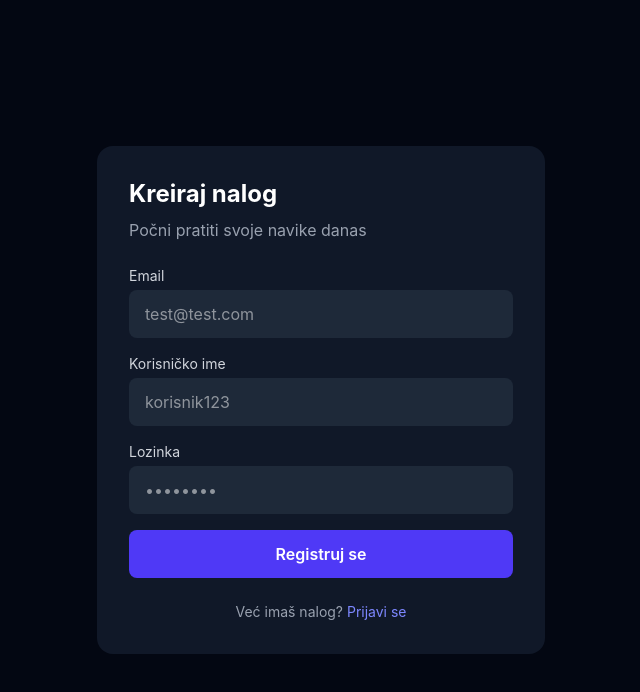
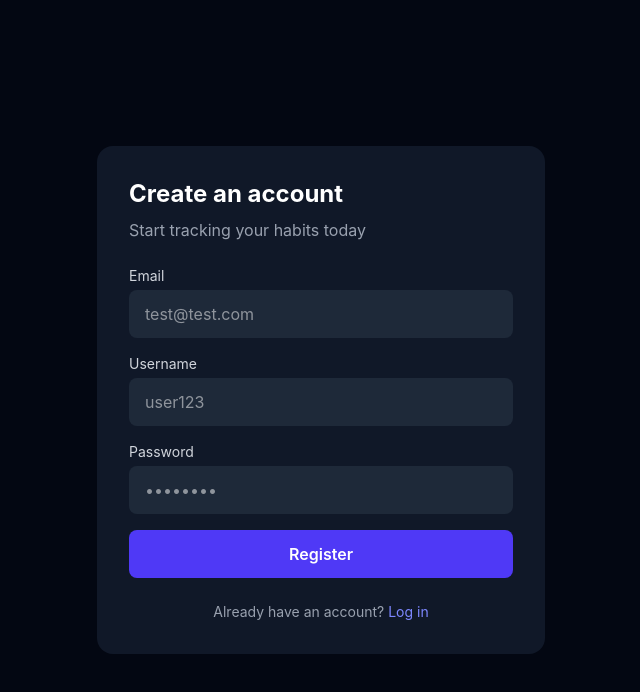
Before and after one commit to kirca01/habit-tracker-client, a React (Vite) app: page /register in a window 1280 px wide. Shown: the top 692 px of the page, without its empty margins (319-959 px from the left). Built offline with nearby package versions, Linux system fonts and the light colour scheme.

Commit message:
translate UI to English

```diff
--- a/src/components/AddHabitModal.tsx
+++ b/src/components/AddHabitModal.tsx
@@ -21,33 +21,33 @@ export default function AddHabitModal({ onAdd, onClose }: Props) {
   return (
     <div className="fixed inset-0 bg-black/60 flex items-center justify-center p-4 z-50">
       <div className="bg-gray-900 rounded-2xl p-6 w-full max-w-md">
-        <h2 className="text-white text-xl font-bold mb-4">Nova navika</h2>
+        <h2 className="text-white text-xl font-bold mb-4">New Habit</h2>
 
         <div className="space-y-4">
           <div>
-            <label className="text-gray-300 text-sm mb-1 block">Naziv *</label>
+            <label className="text-gray-300 text-sm mb-1 block">Name *</label>
             <input
               type="text"
               value={name}
               onChange={(e) => setName(e.target.value)}
               className="w-full bg-gray-800 text-white rounded-lg px-4 py-3 outline-none focus:ring-2 focus:ring-indigo-500"
-              placeholder="npr. Vježbanje"
+              placeholder="e.g. Exercise"
             />
           </div>
 
           <div>
-            <label className="text-gray-300 text-sm mb-1 block">Opis (opciono)</label>
+            <label className="text-gray-300 text-sm mb-1 block">Description (optional)</label>
             <input
               type="text"
               value={description}
               onChange={(e) => setDescription(e.target.value)}
               className="w-full bg-gray-800 text-white rounded-lg px-4 py-3 outline-none focus:ring-2 focus:ring-indigo-500"
-              placeholder="npr. 30 minuta cardio"
+              placeholder="e.g. 30 min cardio"
             />
           </div>
 
           <div>
-            <label className="text-gray-300 text-sm mb-1 block">Boja</label>
+            <label className="text-gray-300 text-sm mb-1 block">Color</label>
             <div className="flex gap-2">
               {COLORS.map(c => (
                 <button
@@ -66,13 +66,13 @@ export default function AddHabitModal({ onAdd, onClose }: Props) {
             onClick={onClose}
             className="flex-1 py-2 rounded-xl bg-gray-800 text-gray-300 hover:bg-gray-700 transition"
           >
-            Odustani
+            Cancel
           </button>
           <button
             onClick={handleSubmit}
             className="flex-1 py-2 rounded-xl bg-indigo-600 hover:bg-indigo-700 text-white font-semibold transition"
           >
-            Dodaj
+            Add
           </button>
         </div>
       </div>
--- a/src/components/HabitCard.tsx
+++ b/src/components/HabitCard.tsx
@@ -51,7 +51,7 @@ export default function HabitCard({ habit, onCheckIn, onUndoCheckIn, onDelete }:
       <div className="flex items-center gap-2">
         <span className="text-2xl">🔥</span>
         <span className="text-white font-bold text-xl">{streak}</span>
-        <span className="text-gray-400 text-sm">dan streak</span>
+        <span className="text-gray-400 text-sm">day streak</span>
       </div>
 
       <HabitHeatmap entries={habit.entries} />
@@ -64,7 +64,7 @@ export default function HabitCard({ habit, onCheckIn, onUndoCheckIn, onDelete }:
             : 'bg-gray-800 hover:bg-indigo-600 text-gray-300 hover:text-white'
         }`}
       >
-        {isCompletedToday ? '✓ Završeno danas' : 'Označi kao završeno'}
+        {isCompletedToday ? '✓ Done today' : 'Mark as done'}
       </button>
     </div>
   );
--- a/src/components/HabitHeatmap.tsx
+++ b/src/components/HabitHeatmap.tsx
@@ -28,7 +28,7 @@ export default function HabitHeatmap({ entries }: Props) {
 
     return (
     <div className="mt-3">
-        <p className="text-gray-500 text-xs mb-2">Posljednjih 6 mjeseci</p>
+        <p className="text-gray-500 text-xs mb-2">Last 6 months</p>
         <div className="flex gap-1">
             {chunks.map((week, wi) => (
             <div key={wi} className="flex flex-col gap-1">
--- a/src/pages/DashboardPage.tsx
+++ b/src/pages/DashboardPage.tsx
@@ -16,7 +16,7 @@ export default function DashboardPage() {
       const res = await api.get('/habits');
       setHabits(res.data);
     } catch {
-      console.error('Greška pri dohvatanju navika');
+      console.error('Error fetching habits');
     } finally {
       setLoading(false);
     }
@@ -31,7 +31,7 @@ export default function DashboardPage() {
       await api.post('/habits', { name, description, color });
       fetchHabits();
     } catch {
-      console.error('Greška pri dodavanju navike');
+      console.error('Error adding habit');
     }
   };
 
@@ -40,7 +40,7 @@ export default function DashboardPage() {
       await api.post(`/habits/${id}/checkin`);
       fetchHabits();
     } catch {
-      console.error('Greška pri check-in');
+      console.error('Error checking in');
     }
   };
 
@@ -49,7 +49,7 @@ export default function DashboardPage() {
       await api.delete(`/habits/${id}/checkin`);
       fetchHabits();
     } catch {
-      console.error('Greška pri undo check-in');
+      console.error('Error undoing check-in');
     }
   };
 
@@ -58,7 +58,7 @@ export default function DashboardPage() {
       await api.delete(`/habits/${id}`);
       fetchHabits();
     } catch {
-      console.error('Greška pri brisanju');
+      console.error('Error deleting habit');
     }
   };
 
@@ -72,9 +72,9 @@ export default function DashboardPage() {
 
         <div className="flex items-center justify-between mb-8">
           <div>
-            <h1 className="text-2xl font-bold text-white">Moje navike</h1>
+            <h1 className="text-2xl font-bold text-white">My Habits</h1>
             <p className="text-gray-400 text-sm mt-1">
-              {completedToday} / {habits.length} završeno danas
+              {completedToday} / {habits.length} completed today
             </p>
           </div>
           <div className="flex gap-3">
@@ -82,13 +82,13 @@ export default function DashboardPage() {
               onClick={() => setShowModal(true)}
               className="bg-indigo-600 hover:bg-indigo-700 text-white px-4 py-2 rounded-xl font-semibold transition"
             >
-              + Dodaj
+              + Add
             </button>
             <button
               onClick={logout}
               className="bg-gray-800 hover:bg-gray-700 text-gray-300 px-4 py-2 rounded-xl transition"
             >
-              Odjava
+              Logout
             </button>
           </div>
         </div>
@@ -105,11 +105,11 @@ export default function DashboardPage() {
         )}
 
         {loading ? (
-          <p className="text-gray-400 text-center mt-20">Učitavanje...</p>
+          <p className="text-gray-400 text-center mt-20">Loading...</p>
         ) : habits.length === 0 ? (
           <div className="text-center mt-20">
-            <p className="text-gray-400 text-lg">Nemaš još navika.</p>
-            <p className="text-gray-600 text-sm mt-1">Klikni "Dodaj" da počneš!</p>
+            <p className="text-gray-400 text-lg">No habits yet.</p>
+            <p className="text-gray-600 text-sm mt-1">Click "Add" to get started!</p>
           </div>
         ) : (
           <div className="grid gap-4">
--- a/src/pages/LoginPage.tsx
+++ b/src/pages/LoginPage.tsx
@@ -20,7 +20,7 @@ export default function LoginPage() {
       login(res.data.token);
       navigate('/');
     } catch {
-      setError('Pogrešan email ili lozinka.');
+      setError('Invalid email or password.');
     } finally {
       setLoading(false);
     }
@@ -29,8 +29,8 @@ export default function LoginPage() {
   return (
     <div className="min-h-screen bg-gray-950 flex items-center justify-center p-4">
       <div className="bg-gray-900 rounded-2xl p-8 w-full max-w-md">
-        <h1 className="text-2xl font-bold text-white mb-2">Dobrodošao nazad</h1>
-        <p className="text-gray-400 mb-6">Prijavi se na svoj nalog</p>
+        <h1 className="text-2xl font-bold text-white mb-2">Welcome back</h1>
+        <p className="text-gray-400 mb-6">Sign in to your account</p>
 
         {error && <p className="text-red-400 text-sm mb-4">{error}</p>}
 
@@ -46,7 +46,7 @@ export default function LoginPage() {
             />
           </div>
           <div>
-            <label className="text-gray-300 text-sm mb-1 block">Lozinka</label>
+            <label className="text-gray-300 text-sm mb-1 block">Password</label>
             <input
               type="password"
               value={password}
@@ -60,14 +60,14 @@ export default function LoginPage() {
             disabled={loading}
             className="w-full bg-indigo-600 hover:bg-indigo-700 text-white font-semibold py-3 rounded-lg transition disabled:opacity-50"
           >
-            {loading ? 'Prijava...' : 'Prijavi se'}
+            {loading ? 'Logging...' : 'Log in'}
           </button>
         </div>
 
         <p className="text-gray-400 text-sm mt-6 text-center">
-          Nemaš nalog?{' '}
+          Don't have an account?{' '}
           <Link to="/register" className="text-indigo-400 hover:underline">
-            Registruj se
+            Register
           </Link>
         </p>
       </div>
--- a/src/pages/RegisterPage.tsx
+++ b/src/pages/RegisterPage.tsx
@@ -21,7 +21,7 @@ export default function RegisterPage() {
       login(res.data.token);
       navigate('/');
     } catch {
-      setError('Registracija neuspješna. Email možda već postoji.');
+      setError('Registration failed. Email may already exist.');
     } finally {
       setLoading(false);
     }
@@ -30,8 +30,8 @@ export default function RegisterPage() {
   return (
     <div className="min-h-screen bg-gray-950 flex items-center justify-center p-4">
       <div className="bg-gray-900 rounded-2xl p-8 w-full max-w-md">
-        <h1 className="text-2xl font-bold text-white mb-2">Kreiraj nalog</h1>
-        <p className="text-gray-400 mb-6">Počni pratiti svoje navike danas</p>
+        <h1 className="text-2xl font-bold text-white mb-2">Create an account</h1>
+        <p className="text-gray-400 mb-6">Start tracking your habits today</p>
 
         {error && <p className="text-red-400 text-sm mb-4">{error}</p>}
 
@@ -47,17 +47,17 @@ export default function RegisterPage() {
             />
           </div>
           <div>
-            <label className="text-gray-300 text-sm mb-1 block">Korisničko ime</label>
+            <label className="text-gray-300 text-sm mb-1 block">Username</label>
             <input
               type="text"
               value={username}
               onChange={(e) => setUsername(e.target.value)}
               className="w-full bg-gray-800 text-white rounded-lg px-4 py-3 outline-none focus:ring-2 focus:ring-indigo-500"
-              placeholder="korisnik123"
+              placeholder="user123"
             />
           </div>
           <div>
-            <label className="text-gray-300 text-sm mb-1 block">Lozinka</label>
+            <label className="text-gray-300 text-sm mb-1 block">Password</label>
             <input
               type="password"
               value={password}
@@ -71,14 +71,14 @@ export default function RegisterPage() {
             disabled={loading}
             className="w-full bg-indigo-600 hover:bg-indigo-700 text-white font-semibold py-3 rounded-lg transition disabled:opacity-50"
           >
-            {loading ? 'Registracija...' : 'Registruj se'}
+            {loading ? 'Registering...' : 'Register'}
           </button>
         </div>
 
         <p className="text-gray-400 text-sm mt-6 text-center">
-          Već imaš nalog?{' '}
+          Already have an account?{' '}
           <Link to="/login" className="text-indigo-400 hover:underline">
-            Prijavi se
+            Log in
           </Link>
         </p>
       </div>
```
